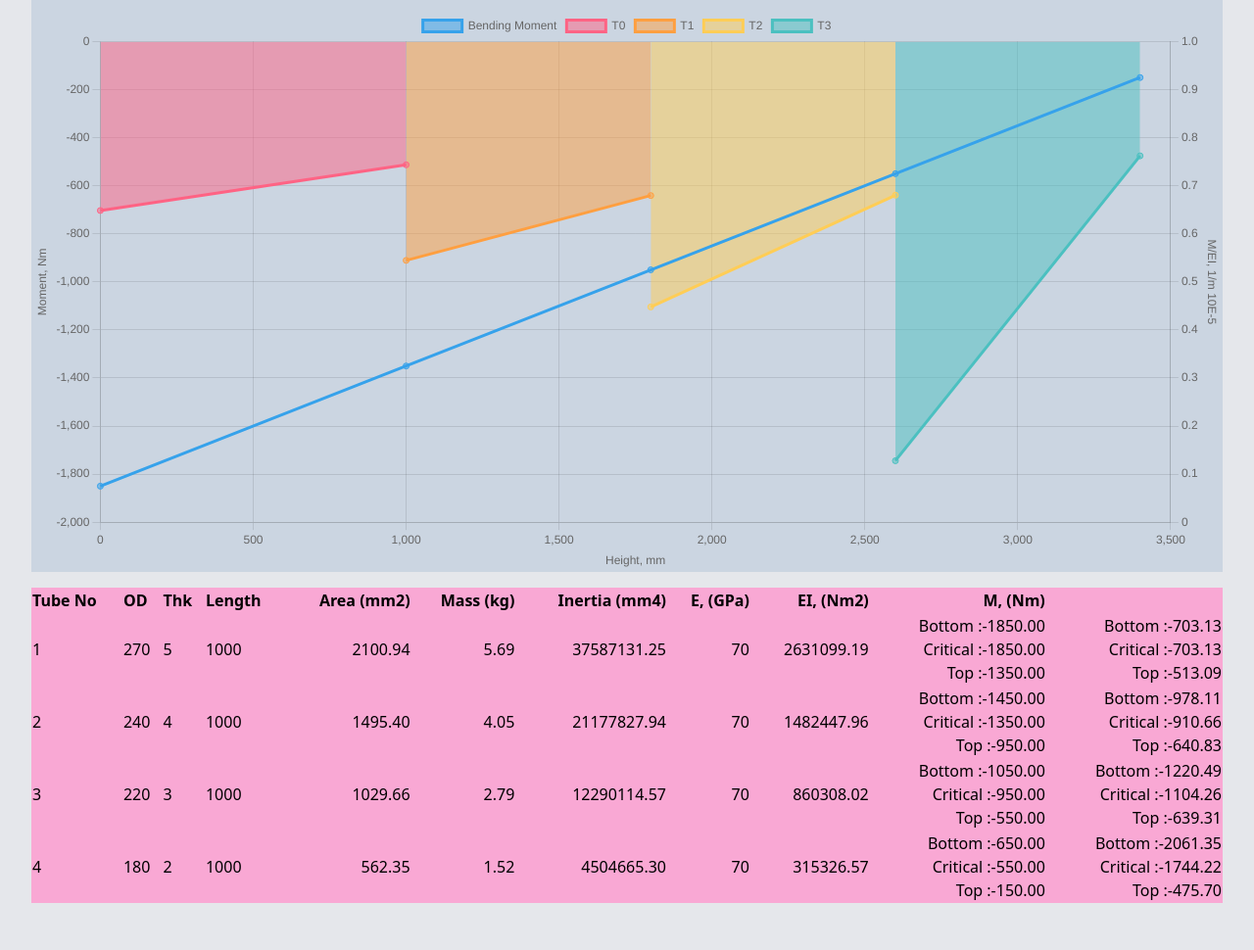
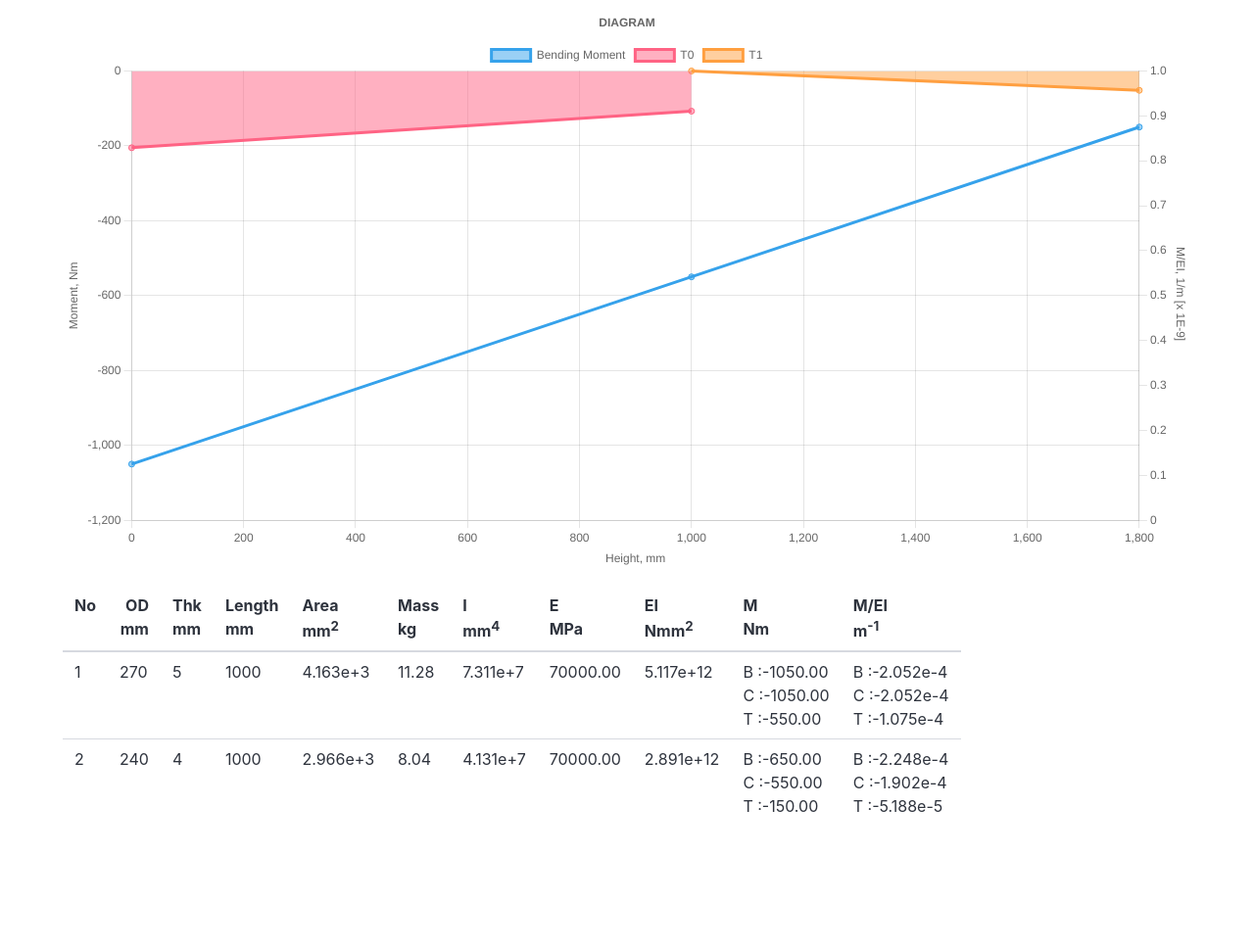
Before and after one commit to katemiz/GenericMast, a website: page index.html in a window 1280 px wide. Shown: the part 72-1042 px from the top of the page at 98% size. After the commit the page ends 915 px from the top, so only its background shows below. Drawn offline with nearby package versions, Linux system fonts and the light colour scheme.

Commit message:
Refactored a little bit

```diff
--- a/charts.js
+++ b/charts.js
@@ -34,6 +34,8 @@ function drawMDiagram(){
             fill:true
           }
       )
+
+
     } )
 
 
@@ -86,13 +88,14 @@ function drawMDiagram(){
 
                         title: {
                             display: true,
-                            text: 'M/EI, 1/m 10E-5'
+                            text: 'M/EI, 1/m [x 1E-9] '
                         },
 
                         grid:{
                             drawOnChartArea: false,
 
                         },
+
 
                         // suggestedMin: 3, // Adjust as needed
                         // suggestedMax: 10 // Adjust as needed
--- a/data.js
+++ b/data.js
@@ -12,29 +12,29 @@ let data = {
             "od": 270,
             "thickness": 5,
             "density": 2710,
-            'E':70E9
+            'E':70E3
         },
         {
             "length": 1000,
             "od": 240,
             "thickness": 4,
             "density": 2710,
-            'E':70E9
+            'E':70E3
         },
-        {
-            "length": 1000,
-            "od": 220,
-            "thickness": 3,
-            "density": 2710,
-            'E':70E9
-        },
-        {
-            "length": 1000,
-            "od": 180,
-            "thickness": 2,
-            "density": 2710,
-            'E':70E9
-        }
+        // {
+        //     "length": 1000,
+        //     "od": 220,
+        //     "thickness": 3,
+        //     "density": 2710,
+        //     'E':70E9
+        // },
+        // {
+        //     "length": 1000,
+        //     "od": 180,
+        //     "thickness": 2,
+        //     "density": 2710,
+        //     'E':70E9
+        // }
 
     ],
 
@@ -42,12 +42,12 @@ let data = {
         {
             "length": 200,
         },
-        {
-            "length": 200,
-        },
-        {
-            "length": 200,
-        },
+        // {
+        //     "length": 200,
+        // },
+        // {
+        //     "length": 200,
+        // },
 
     ],
 
--- a/functions.js
+++ b/functions.js
@@ -190,7 +190,7 @@ function getShearLoads() {
 
 function getMEI(){
 
-    data.tubes.forEach((tube, index) => {
+    data.tubes.forEach((tube) => {
         tube.mei =[]
     } )
 
@@ -205,7 +205,6 @@ function getMEI(){
                     tube.mei.push({"h":point.z,"mei":-point.moment/(tube.E*tube.inertia) } )
                     console.log('larger z',point.z)
                 }
-
             } )
 
         } else {
@@ -216,7 +215,6 @@ function getMEI(){
                     tube.mei.push({"h":point.z,"mei":-point.moment/(tube.E*tube.inertia) } )
                     console.log('larger z',point.z)
                 }
-
             } )
 
         }
@@ -301,6 +299,8 @@ function getTubeProps() {
 
     drawMDiagram();
 
+    findMEIArea();
+
 
 
     console.log(data.tubes)
@@ -315,12 +315,12 @@ function getTubeProps() {
 
 function getArea(tube) {
 
-    tube.area = Math.PI /4* (Math.pow(tube.od, 2) - Math.pow(tube.od-tube.thickness,2)) ; // mm2
+    tube.area = Math.PI /4* (Math.pow(tube.od, 2) - Math.pow(tube.od-2*tube.thickness,2)) ; // mm2
 
 }
 
 function getInertia(tube) {
-    tube.inertia = Math.PI /32* (Math.pow(tube.od, 4) - Math.pow(tube.od-tube.thickness,4)) ; // mm4
+    tube.inertia = Math.PI /32* (Math.pow(tube.od, 4) - Math.pow(tube.od-2*tube.thickness,4)) ; // mm4
 }
 
 
@@ -331,7 +331,7 @@ function getMass(tube) {
 
 
 function getEI(tube) {
-    tube.ei = tube.E*tube.inertia/1E12; // 1/m
+    tube.ei = tube.E*tube.inertia; // Nmm2
 }
 
 function getRootMoment() {
@@ -346,8 +346,8 @@ function getTubeMoments(){
         tube.mBottom = data.sys.mRoot*tube.zBottom/data.sys.totalHeight-data.sys.mRoot;
         tube.mTop = data.sys.mRoot*tube.zTop/data.sys.totalHeight-data.sys.mRoot;
 
-        tube.meiBottom = tube.mBottom/tube.ei;
-        tube.meiTop = tube.mTop/tube.ei;
+        tube.meiBottom = 1000*tube.mBottom/tube.ei;
+        tube.meiTop = 1000*tube.mTop/tube.ei;
 
         if (index > 0){
             tube.mCritical = data.sys.mRoot*tube.zCritical/data.sys.totalHeight-data.sys.mRoot;
@@ -357,6 +357,10 @@ function getTubeMoments(){
             tube.mCritical = false;
             tube.meiCritical = false;
         }
+
+        // console.log("tube.meiBottom",tube.meiBottom)
+        // console.log("tube.meiTop",tube.meiTop)
+
     })
 }
 
@@ -383,18 +387,24 @@ function orderHeightValues(){
            }
         )
 
+
+        let bottom_mei = tube.meiCritical ? tube.meiCritical : tube.meiBottom;
+
+        console.log("BOTTOM MEI",bottom_mei)
+
         tube.meiData.push(
            {
             "x":tube.zCritical ? tube.zCritical:tube.zBottom,
-            "y":tube.meiCritical ? 1E6*tube.meiCritical : 1E6*tube.meiBottom
+            "y":1E9*bottom_mei
            },
 
            {
             "x":tube.zTop,
-            "y":1E6*tube.meiTop
+            "y":1E9*tube.meiTop
            },
         )
 
+        console.log("MEI", tube.meiData)
     })
 }
 
@@ -403,27 +413,30 @@ function orderHeightValues(){
 
 function findMEIArea(){
 
-    let meiI,meiII, minMEI
-    let zI,zII
 
-    let areaSq,areaTri, areaMEI
+    let deflection = 0
 
 
     data.tubes.forEach((tube) => {
 
-        meiI = tube.meiCritical ? tube.meiCritical : tube.meiBottom
-        meiII = tube.meiTop
 
-        zI = tube.zCritical ? tube.zCritical : tube.zBottom
-        zII = tube.zTop
-
-        minMEI = meiI > meiII ? meiII : meiI
-
-        areaSq = Math.abs((zI-zII)*minMEI)
-        areaTri = Math.abs((zI-zII)*(meiI-meiII)/2)
+        let xbar = findTrapezoidAreaAndCentroid(tube)
 
 
-        areaMEI = (meiI+meiII)*(zII-zI)/2;
+
+        let xbar_right = data.sys.extendedHeight-tube.zTop+xbar
+
+
+
+        deflection = deflection+tube.areaMEI*xbar_right
+
+        console.log("xbar",xbar)
+
+        console.log("xbar_right",xbar_right)
+        console.log("deflection",deflection)
+
+
+
 
 
 
@@ -436,4 +449,68 @@ function findMEIArea(){
 
 
 
+
+
+
+
+
 }
+
+
+
+
+
+function findTrapezoidAreaAndCentroid(tube) {
+
+    let x1 = tube.zCritical ? tube.zCritical : tube.zBottom
+    let x2 = tube.zTop
+
+    let v1 = tube.meiCritical ? tube.meiCritical : tube.meiBottom
+    let v2 = tube.meiTop
+
+    x1 = Math.abs(x1)
+    x2 = Math.abs(x2)
+    v1 = Math.abs(v1)
+    v2 = Math.abs(v2)
+
+    let xdist = Math.abs(x1-x2)
+    let vdifference = v1-v2
+
+    // console.log('v1',v1)
+    // console.log('v2',v2)
+
+
+    // console.log('x1',x1)
+    // console.log('x2',x2)
+
+    let areaTotal = (v1+v2)*xdist/2
+
+    // Total area under M/EI diagram
+    tube.areaMEI = areaTotal
+
+    let minV = v1 > v2 ? v2 : v1
+
+    // console.log('minV',minV)
+
+
+    let areaSq = minV*xdist
+    let areaTri = 0.5*xdist*Math.abs(vdifference)
+
+    // console.log('areaSq',areaSq)
+    // console.log('areaTri',areaTri)
+
+    // x bar calculation
+    let xbar
+
+    if (vdifference > 0) {
+
+        // console.log('aaaa')
+        xbar = (areaSq*xdist*0.5+2*areaTri*xdist/3)/areaTotal
+    } else {
+        // console.log('bbbb')
+
+        xbar = (areaSq*xdist*0.5+areaTri*xdist/3)/areaTotal
+    }
+
+    return xbar;
+}
--- a/gui.js
+++ b/gui.js
@@ -23,7 +23,7 @@ function summary() {
 
         let area = document.createElement('td');
         area.classList.add('text-right')
-        area.innerHTML = tube.area.toFixed(2)
+        area.innerHTML = tube.area.toExponential(3)
 
         let mass = document.createElement('td');
         mass.classList.add('text-right')
@@ -31,21 +31,21 @@ function summary() {
 
         let inertia = document.createElement('td');
         inertia.classList.add('text-right')
-        inertia.innerHTML = tube.inertia.toFixed(2)
+        inertia.innerHTML = tube.inertia.toExponential(3)
 
         let young = document.createElement('td');
         young.classList.add('text-right')
-        young.innerHTML = tube.E/1E9.toFixed(2)
+        young.innerHTML = tube.E.toFixed(2)
 
         let ei = document.createElement('td');
         ei.classList.add('text-right')
-        ei.innerHTML = tube.ei.toFixed(2)
+        ei.innerHTML = tube.ei.toExponential(3)
 
         let mom= document.createElement('td');
         mom.classList.add('text-right')
 
         let kkk = tube.mCritical ? tube.mCritical :tube.mBottom
-        mom.innerHTML = 'Bottom :' +tube.mBottom.toFixed(2)+'<br>Critical :'+kkk.toFixed(2)+'<br>Top :'+tube.mTop.toFixed(2)
+        mom.innerHTML = 'B :' +tube.mBottom.toFixed(2)+'<br>C :'+kkk.toFixed(2)+'<br>T :'+tube.mTop.toFixed(2)
 
 
         let mei= document.createElement('td');
@@ -55,7 +55,7 @@ function summary() {
         let ttt = 1E6*tube.mTop/tube.ei
         let ccc = tube.mCritical ? 1E6*tube.mCritical/tube.ei :1E6*tube.mBottom/tube.ei
 
-        mei.innerHTML = 'Bottom :' +bbb.toFixed(2)+'<br>Critical :'+ccc.toFixed(2)+'<br>Top :'+ttt.toFixed(2)
+        mei.innerHTML = 'B :' +bbb.toExponential(3)+'<br>C :'+ccc.toExponential(3)+'<br>T :'+ttt.toExponential(3)
 
         rowEl.appendChild(tubeNo)
         rowEl.appendChild(od)
--- a/index.html
+++ b/index.html
@@ -7,7 +7,10 @@
 
     <link rel="icon" type="image/x-icon" href="https://masttech.net/images/favicon.ico">
 
-    <script src="https://cdn.tailwindcss.com"></script>
+    <!-- <script src="https://cdn.tailwindcss.com"></script> -->
+
+    <link rel="stylesheet" href="https://cdn.jsdelivr.net/npm/bulma@1.0.2/css/bulma.min.css">
+
     <script src="../data.js"></script>
     <script src="../functions.js"></script>
     <script src="../gui.js"></script>
@@ -30,32 +33,35 @@
 
 
 </head>
-<body class="p-8 px-auto bg-gray-200">
+<body class="container">
 
     <!-- <div class="flex justify-center">
         <canvas id="graph" class="border border-red-300"></canvas>
     </div> -->
+
+    <h1 class="title is-size-1 has-text-centered">Telescopic Mast Bending Paramaters</h1>
 
     <div div class="bg-slate-300 my-4">
         <canvas id="myChart"></canvas>
     </div>
 
 
-    <div div class="bg-pink-300 my-4">
+    <div div class="">
 
-        <table class="table-auto w-full">
+        <table class="table">
         <thead>
             <tr>
-                <th class="text-left">Tube No</th>
-                <th class="text-left">OD</th>
-                <th class="text-left">Thk</th>
-                <th class="text-left">Length</th>
-                <th class="text-right">Area (mm2)</th>
-                <th class="text-right">Mass (kg)</th>
-                <th class="text-right">Inertia (mm4)</th>
-                <th class="text-right">E, (GPa)</th>
-                <th class="text-right">EI, (Nm2)</th>
-                <th class="text-right">M, (Nm)</th>
+                <th class="has-text-centered">No</th>
+                <th class="has-text-right">OD<br>mm</th>
+                <th class="text-left">Thk<br>mm</th>
+                <th class="text-left">Length<br>mm</th>
+                <th class="text-right">Area<br>mm<sup>2</sup></th>
+                <th class="text-right">Mass<br>kg</th>
+                <th class="text-right">I<br>mm<sup>4</sup></th>
+                <th class="text-right">E<br>MPa</th>
+                <th class="text-right">EI<br>Nmm<sup>2</sup></th>
+                <th class="text-right">M<br>Nm</th>
+                <th class="text-right">M/EI<br>m<sup>-1</sup></th>
 
 
             </tr>
```
Lines whose indentation alone changed are shown as unchanged.
